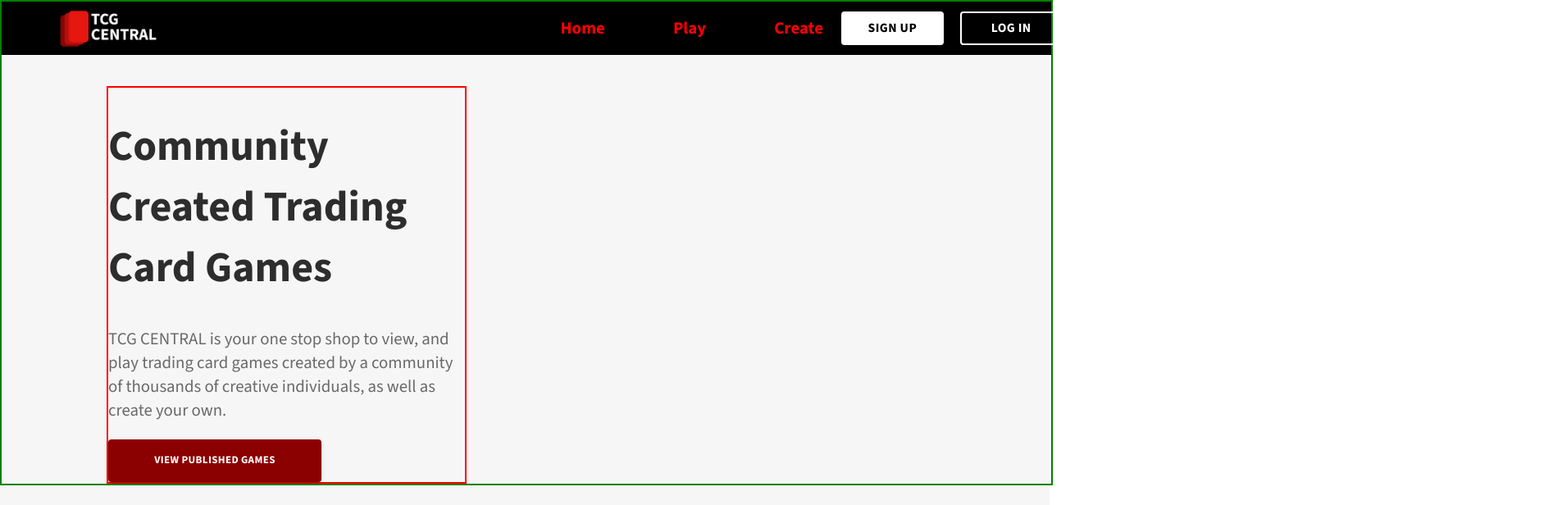
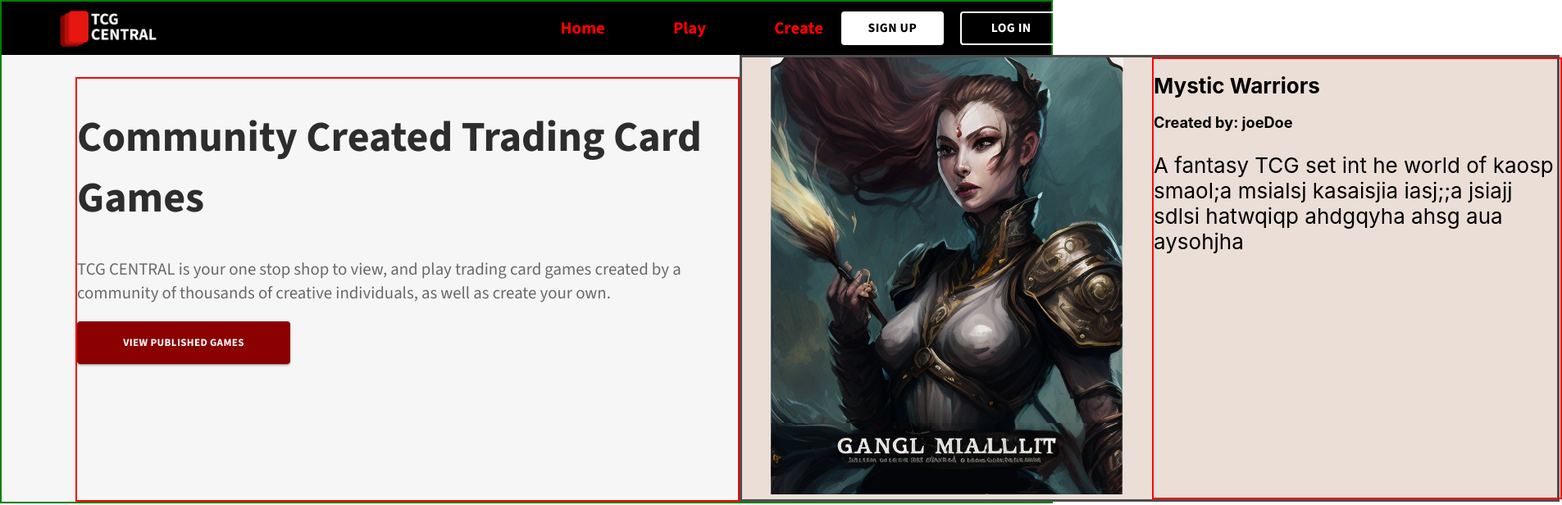
Before and after one commit to Rasheednour/TCG-Central, a React (Create React App) app: page / in a window 1280 px wide. Shown: the top 616 px of the page at 82% size, 1905 px wide, since content can reach past the window. Built offline with nearby package versions, Linux system fonts and the light colour scheme.

Commit message:
Feat: set-up initial layout of card game summary

```diff
--- a/src/App.css
+++ b/src/App.css
@@ -124,11 +124,13 @@
 
 
 
-
+.home-upper-half {
+  display: grid;
+  grid-template-columns: 900px 1000px;
+}
 
 .home-intro {
   border: 2px solid red;
-  width: 34%;
   margin-left: 10%;
   margin-top: 3%;
   text-align: left;
@@ -161,6 +163,29 @@
 }
 
 
+.GameSummary {
+  background-color: rgb(234, 222, 214);
+  border: 3px solid rgb(77, 77, 77);
+  display: grid;
+  grid-template-columns: 500px 500px;
+  color: black;
+
+}
+
+.GameSummary .right-panel {
+  border: 2px solid red;
+  text-align: left;
+}
+
+.GameSummary .right-panel h1 {
+  font-size: 1.0em;
+}
+
+.GameSummary .right-panel h2 {
+  font-size: 0.7em;
+}
+
+
 
 
 @font-face {
--- /dev/null
+++ b/src/components/GameSummary.js
@@ -0,0 +1,27 @@
+import '../App.css';
+import { Link } from 'react-router-dom';
+import Button from '@mui/material/Button';
+import cover from '../assets/temp_db/cover1.png'
+
+function GameSummary({title, creator, description}) {
+  return (
+    <div className="GameSummary">
+        <div className='cover-image'>
+            <img src={cover} alt='game cover logo'/>
+        </div>
+
+        <div className='right-panel'>
+            <h1>{title}</h1>
+            <h2>Created by: {creator}</h2>
+            <p>{description}</p>
+            <div className='card-samples'>
+
+            </div>
+        </div>
+
+
+    </div>
+  );
+}
+
+export default GameSummary;
--- a/src/pages/HomePage.js
+++ b/src/pages/HomePage.js
@@ -1,17 +1,20 @@
 import '../App.css';
 import TopRibbon from '../components/TopRibbon.js'
 import Button from '@mui/material/Button';
-
+import GameSummary from '../components/GameSummary';
 
 function HomePage() {
   return (
     <div className="HomePage">
 
         <TopRibbon/>
-        <div className='home-intro'>
-          <h1>Community Created Trading Card Games</h1>
-          <p>TCG CENTRAL is your one stop shop to view, and play trading card games created by a community of thousands of creative individuals, as well as create your own.</p>
-          <Button variant="contained">VIEW PUBLISHED GAMES</Button>
+        <div className='home-upper-half'>
+          <div className='home-intro'>
+            <h1>Community Created Trading Card Games</h1>
+            <p>TCG CENTRAL is your one stop shop to view, and play trading card games created by a community of thousands of creative individuals, as well as create your own.</p>
+            <Button variant="contained">VIEW PUBLISHED GAMES</Button>
+          </div>
+          <GameSummary title={'Mystic Warriors'} creator={'joeDoe'} description={'A fantasy TCG set int he world of kaosp smaol;a msialsj kasaisjia iasj;;a jsiajj sdlsi hatwqiqp ahdgqyha ahsg aua aysohjha'}/>
         </div>
 
     </div>
```
Also changed, not shown: src/assets/temp_db/cover1.png (added).
